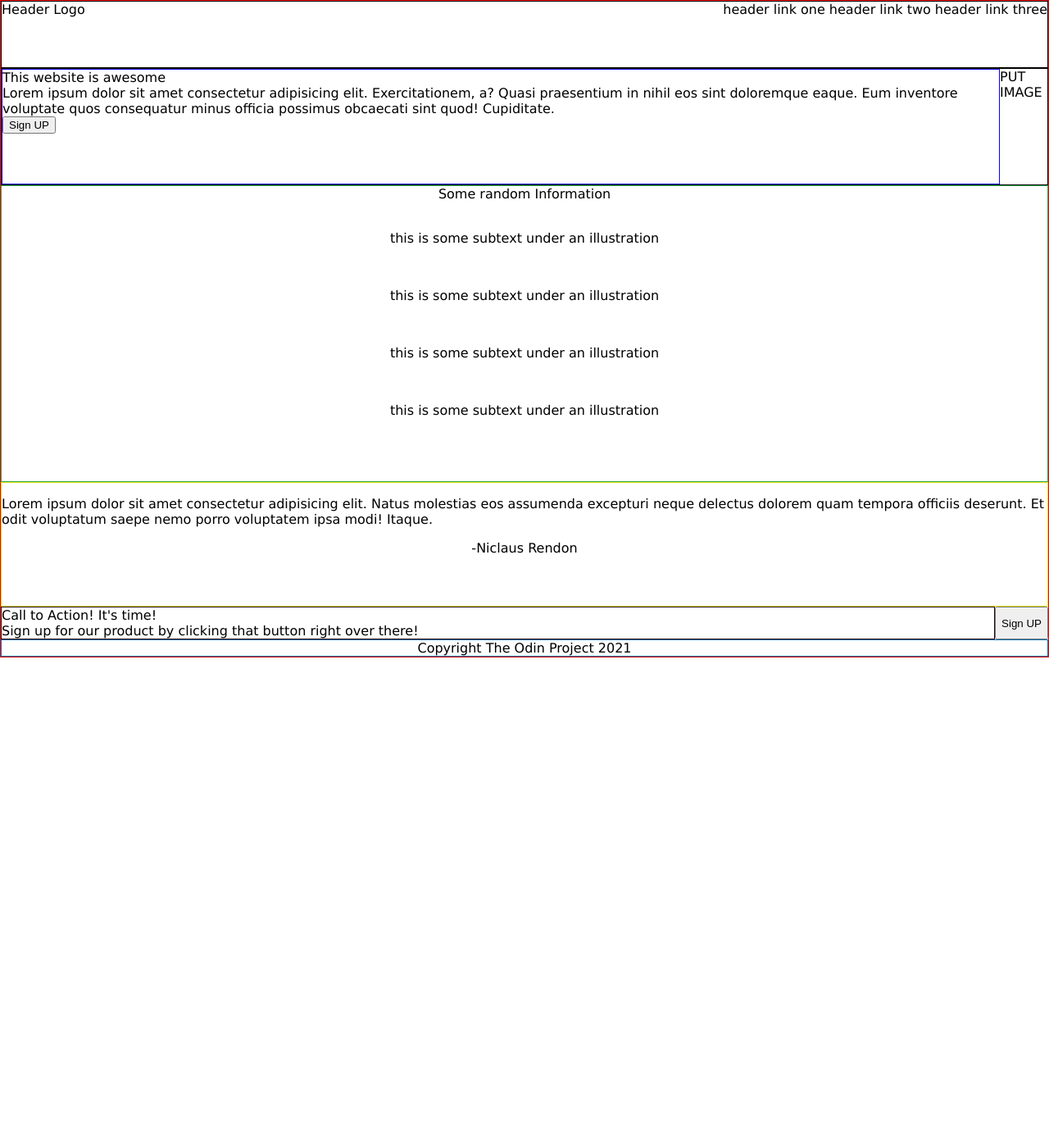
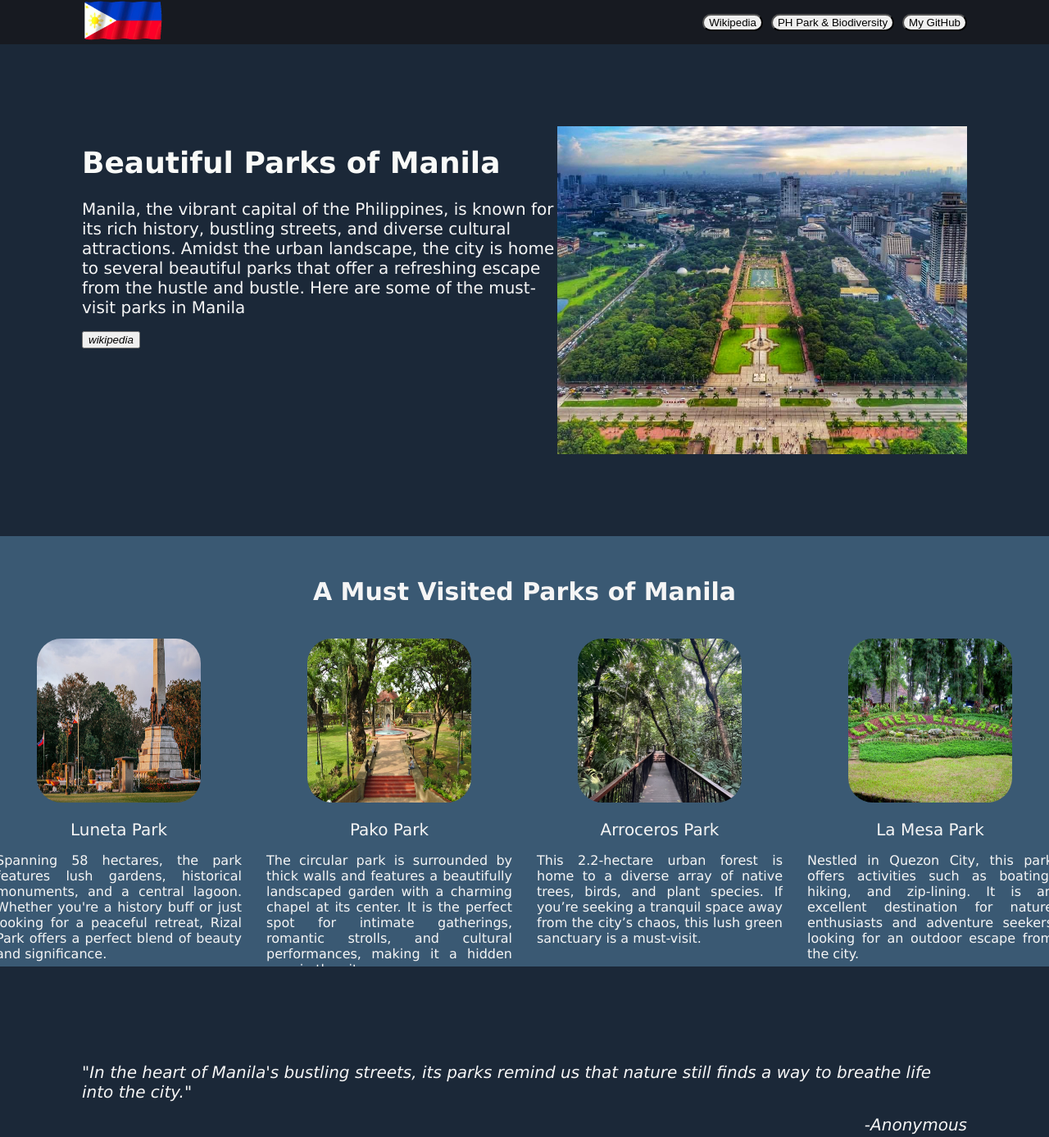
Before and after one commit to Niclaus1/landing-page, a plain HTML site: page index.html in a window 1280 px wide. Shown: the top 1387 px of the page at 82% size. Before the commit the page ends 802 px from the top, so only its background shows below. Drawn offline with Linux system fonts and the light colour scheme.

Commit message:
Major Changes to CSS Style

```diff
--- a/index.html
+++ b/index.html
@@ -7,59 +7,71 @@
     </head>
     <body>
         <div class="header">
-            <div>Header Logo</div>
+            <div>
+                <img class="ph-flag" src="./img/ph-flag.webp" alt="love-gif">
+            </div>
             <div class="links">
-                <div>header link one</div>
-                <div>header link two</div>
-                <div>header link three</div>
+                <a href="https://en.wikipedia.org/wiki/List_of_national_parks_of_the_Philippines" target="_blank"><button class="link-button">Wikipedia</button></a>
+                <a href="https://philippineparksandbiodiversity.org/" target="_blank"><button class="link-button">PH Park & Biodiversity</button></a>
+                <a href="https://github.com/Niclaus1/landing-page.git" target="_blank"><button class="link-button">My GitHub</button></a>
             </div>
         </div>
 
         <div class="body1">
             <div class="body1-text">
-                <div>This website is awesome</div>
-                <div>Lorem ipsum dolor sit amet consectetur adipisicing elit. Exercitationem, a? Quasi praesentium in nihil eos sint doloremque eaque. Eum inventore voluptate quos consequatur minus officia possimus obcaecati sint quod! Cupiditate.</div>
-                <button>Sign UP</button>
+                <h1>Beautiful Parks of Manila</h1>
+                <h2>Manila, the vibrant capital of the Philippines, is known for its rich history, bustling streets, and diverse cultural attractions. Amidst the urban landscape, the city is home to several beautiful parks that offer a refreshing escape from the hustle and bustle. Here are some of the must-visit parks in Manila</h2>
+                <a href="https://en.wikipedia.org/wiki/List_of_parks_in_Metro_Manila" target="_blank"><button><em>wikipedia</em></button></a>
             </div>
-            <img src="" alt="">
-            <div>PUT IMAGE</div>
+            <img class="img-body1" src="./img/manila-1.jpg" alt="manila top view">
         </div>
 
         <div class="body2">
-            <div>Some random Information</div>
+            <div class="title">A Must Visited Parks of Manila</div>
+
+            <div class="box-containers">
                 <div class="box">
-                <img src="" alt="">
-                <p>this is some subtext under an illustration</p>
+                    <img class="img-park" src="./img/luneta-park.avif" alt="luneta park">
+                    <h2>Luneta Park</h2>
+                    <div class="text">Spanning 58 hectares, the park features lush gardens, historical monuments, and a central lagoon. Whether you're a history buff or just looking for a peaceful retreat, Rizal Park offers a perfect blend of beauty and significance.</div>
                 </div>
                 <div class="box">
-                <img src="" alt="">
-                <p>this is some subtext under an illustration</p>
+                    <img class="img-park" src="./img/pako-park.webp" alt="pako park">
+                    <h2>Pako Park</h2>
+                    <div class="text">The circular park is surrounded by thick walls and features a beautifully landscaped garden with a charming chapel at its center. It is the perfect spot for intimate gatherings, romantic strolls, and cultural performances, making it a hidden gem in the city.</div>
                 </div>
                 <div class="box">
-                <img src="" alt="">
-                <p>this is some subtext under an illustration</p>
+                    <img class="img-park" src="./img/arroceros-park.jpeg" alt="arroceros park">
+                    <h2>Arroceros Park</h2>
+                    <div class="text">This 2.2-hectare urban forest is home to a diverse array of native trees, birds, and plant species. If you’re seeking a tranquil space away from the city’s chaos, this lush green sanctuary is a must-visit.
+
+                    </div>
                 </div>
                 <div class="box">
-                <img src="" alt="">
-                <p>this is some subtext under an illustration</p>
+                    <img class="img-park" src="./img/lamesa-park.jpg" alt="img4">
+                    <h2>La Mesa Park</h2>
+                    <div class="text">Nestled in Quezon City, this park offers activities such as boating, hiking, and zip-lining. It is an excellent destination for nature enthusiasts and adventure seekers looking for an outdoor escape from the city.</div>
+                </div>
             </div>
         </div>
 
         <div class="body3">
-            <p>Lorem ipsum dolor sit amet consectetur adipisicing elit. Natus molestias eos assumenda excepturi neque delectus dolorem quam tempora officiis deserunt. Et odit voluptatum saepe nemo porro voluptatem ipsa modi! Itaque.</p>
-            <div>-Niclaus Rendon</div>
+            <div class="body3-text">
+                <h2><em>"In the heart of Manila's bustling streets, its parks remind us that nature still finds a way to breathe life into the city."</em> </h2>
+                <div class="anon">-Anonymous</div>
+            </div>
         </div>
 
         <div class="body4">
             <div class="body4-text">
-                <div>Call to Action! It's time!</div>
-                <div>Sign up for our product by clicking that button right over there!</div>
+                <div><h1>Learn More!</h1></div>
+                <div><h2>For additional details on these parks and other attractions in Manila, visit:</h2></div>
             </div>
-            <button>Sign UP</button>
+            <a href="https://en.wikipedia.org/wiki/List_of_national_parks_of_the_Philippines" target="_blank"><button class="button-nat-park">National Parks of the Philippines</button></a>
         </div>
 
         <div class="body5">
-            <div>Copyright The Odin Project 2021</div>
+            <div>Copyright © The Odin Project x Niclaus Go</div>
         </div>
 
     </body>
--- a/style.css
+++ b/style.css
@@ -1,71 +1,139 @@
 body{
-    font-family: Verdana, Geneva, Tahoma, sans-serif;
-    margin: 0;
+    font-family: Verdana, "Geneva", Tahoma, sans-serif;
+    margin: 0px;
     padding: 0px;
     min-height: 100vh;
     display: flex;
     flex-direction: column;
-    border: 1px solid red;
+    background-color: #171A21;
 }
 
+
+.ph-flag{
+    height: 50px;
+    width: 100px;
+}
 .header{
     display: flex;
-    border: 1px solid black;
     justify-content: space-between;
-    flex: 1;
-
+    align-items: center;
+    margin: 0px 100px 0px;
 }
 .links{
     display: flex;
-    gap: 5px;
+    color: whitesmoke;
+    gap: 10px;
 }
 
 .body1{
     display: flex;
-    border: 1px solid black;
     flex: 1;
+    background-color: #1b2838;
+    color: #F9FAF8 ;
+    padding: 100px;
 
-}
-.body1-text{
-    border: 1px solid blue;
 }
 
 .body2{
     display: flex;
-    border: 1px solid rgb(43, 173, 76);
     flex-direction: column;
     align-items: center;
+    text-align: center;
     flex: 1;
-
+    background-color: #3A5973;
+    padding-top: 10px;
+    padding-bottom: 100px;
 }
 .box-containers{
-    border: 1px solid rgb(228, 9, 38);
-    flex:1;
+    display: flex;
+    justify-content: center;
+    align-content: center;
+    gap: 30px;
 }
+
+.img-park{
+    height: 200px;
+    width: 200px;
+    border-radius: 30px;
+}
+.box{
+    width: 300px;
+    height: 300px;
+}
+.title{
+    font-size: 30px;
+    font-weight: 700;
+    color: whitesmoke;
+    padding: 40px;
+}
+.text{
+    text-align: justify;
+    color: whitesmoke;
+}
+
 
 .body3{
     display: flex;
     flex-direction: column;
     align-items: center;
-    border: 1px solid rgb(228, 224, 9);
-    flex:1;
+    background-color: #1b2838;
+    padding: 100px;
+}
+.anon{
+    text-align: right;
+    color: whitesmoke;
+    font-size: 20px;
+    font-style: italic;
 }
 
 .body4{
     display: flex;
-    flex:1;
-    flex-grow: 0;
+    background-color: #3A5973;
+    padding: 100px;
+    margin: 150px;
+    border-radius: 20px;
+    justify-content: center;
+    align-items: center;
+    align-content: center;
+    color: whitesmoke;
 }
-.body4-text{
-    display: flex;
-    flex-direction: column;
-    border: 1px solid rgb(34, 9, 9);
-    flex: 1;
+.button-nat-park{
+    padding: 10px;
+    border-radius: 25px;
+    background-image: linear-gradient(to right, yellow ,blue ,red);
+    font-size: 15px;
 }
-
 .body5{
     display: flex;
     justify-content: center;
     align-items: center;
     border: 1px solid rgb(14, 113, 179);
+    color: aliceblue;
+    padding: 10px;
 }
+
+
+
+a:link{
+    text-decoration: none;
+}
+
+.link-button{
+    border-radius: 25px;
+}
+
+.img-body1{
+    height: 400px;
+    width: 500px;
+}
+
+h1{
+    font-size: 36px;
+    font-weight: 700;
+}
+
+h2{
+    font-weight: 300;
+    font-size: 20px;
+    color: whitesmoke;
+}
```
Also changed, not shown: img/arroceros-park.jpeg (added), img/lamesa-park.jpg (added), img/luneta-park.avif (added), img/manila-1.jpg (added), img/pako-park.webp (added), img/ph-flag.webp (added). Lines whose indentation alone changed are shown as unchanged.
